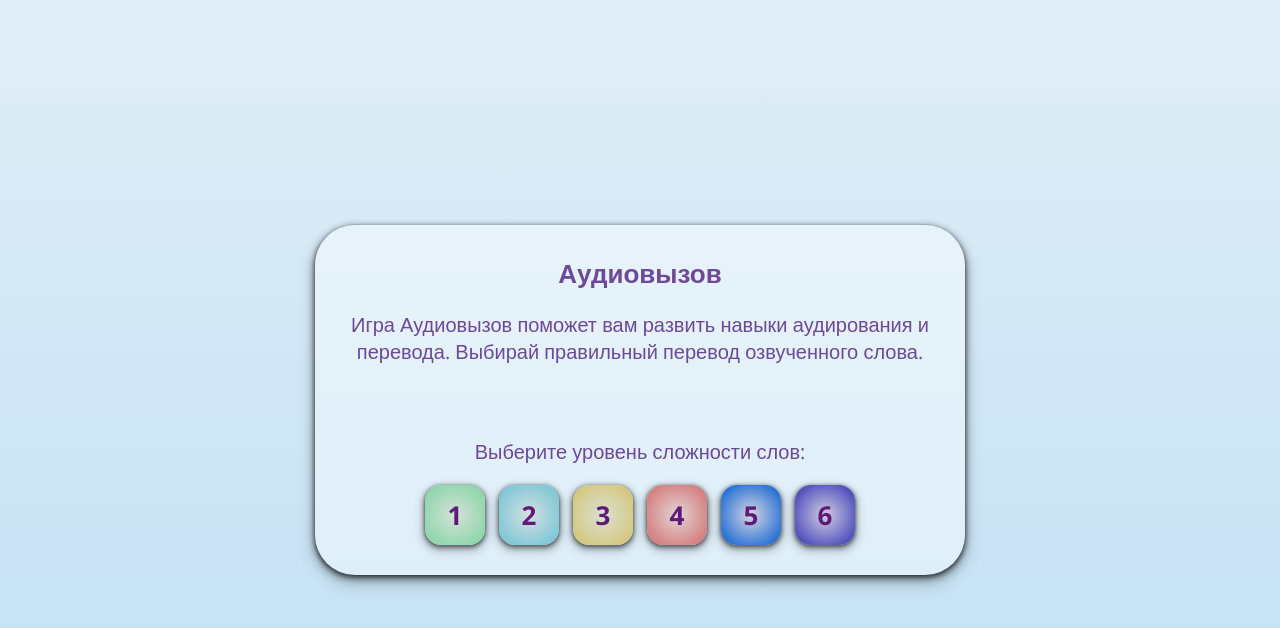
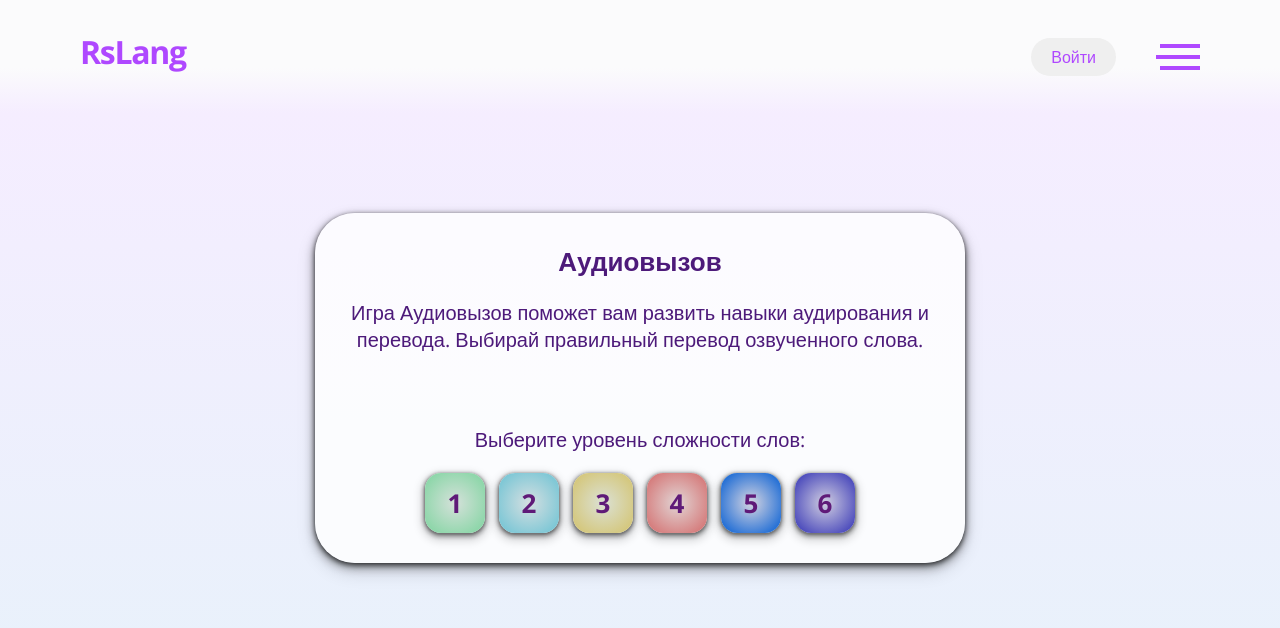
Before and after one commit to DnsYOUdnk/rslang, a React (Create React App) app in the folder rslang-app/: page /games/audiocall in a window 1280 px wide. Shown: the top 628 px of the page. Built offline with nearby package versions, Linux system fonts and the light colour scheme.

Commit message:
fix: edit game component styles

```diff
--- a/rslang-app/src/components/ButtonFullScreen/ButtonFullscreen.tsx
+++ b/rslang-app/src/components/ButtonFullScreen/ButtonFullscreen.tsx
@@ -6,7 +6,7 @@ import { Button } from '../Button/Button';
 import FullscreenIcon from '@mui/icons-material/Fullscreen';
 import CloseFullscreenIcon from '@mui/icons-material/CloseFullscreen';
 
-export const ButtonFullscreen = ({ audiocallPage, className, ...props }: ButtonFullscreenProps): JSX.Element => {
+export const ButtonFullscreen = ({ audiocallPage, className }: ButtonFullscreenProps): JSX.Element => {
   const [onFullscreen, setOnFullscreen] = useState(false);
 
   const handlerFullscreenChange = () => {
--- a/rslang-app/src/components/GameLoader/GameLoader.module.css
+++ b/rslang-app/src/components/GameLoader/GameLoader.module.css
@@ -1,3 +1,5 @@
 .game_loader {
   max-width: 180px;
+  display: flex;
+  height: 100%;
 }
--- a/rslang-app/src/components/GameModalWindow/GameModalWindow.module.css
+++ b/rslang-app/src/components/GameModalWindow/GameModalWindow.module.css
@@ -1,5 +1,5 @@
 .game_modal {
-  background-color: hsla(0,0%,100%,.4);
+  background-color: hsla(0,0%,100%,.8);
   padding: 30px;
   box-sizing: border-box;
   max-width: 650px;
@@ -8,7 +8,7 @@
   min-height: 350px;
   border-radius: 40px;
   text-align: center;
-  color: rgba(58, 1, 107, 0.7);
+  color: rgba(58, 1, 107, 0.9);
   display: flex;
   flex-direction: column;
   align-items: center;
--- /dev/null
+++ b/rslang-app/src/components/GameStatistic/GameStatistic.props.ts
@@ -0,0 +1,3 @@
+import { DetailedHTMLProps, HTMLAttributes } from 'react';
+
+export type GameStatisticProps = DetailedHTMLProps<HTMLAttributes<HTMLDivElement>, HTMLDivElement>;
--- /dev/null
+++ b/rslang-app/src/components/GameStatistic/GameStatistic.tsx
@@ -0,0 +1,7 @@
+import { GameStatisticProps } from './GameStatistic.props'
+
+export const GameStatistic = ({className, ...props}: GameStatisticProps): JSX.Element => {
+  return (
+    <>finish</>
+  )
+}
--- a/rslang-app/src/pages/GameWrapperPage/GameWrapperPage.module.css
+++ b/rslang-app/src/pages/GameWrapperPage/GameWrapperPage.module.css
@@ -1,8 +1,15 @@
+.game_header {
+  background: linear-gradient(var(--main-bg-color) 60%,var(--menu-bg-color));
+}
+
 .main {
-  height: 100vh;
-  background: linear-gradient(#e1eef7,#bfdff3);
+  height: calc(100vh - 113px);
+  background: linear-gradient(var(--menu-bg-color),#bfdff366);
   display: flex;
   flex-direction: column;
   align-items: center;
-  justify-content: center;
 }
+
+.modal_window {
+  margin-top: 100px;
+}
--- a/rslang-app/src/pages/GameWrapperPage/GameWrapperPage.tsx
+++ b/rslang-app/src/pages/GameWrapperPage/GameWrapperPage.tsx
@@ -8,6 +8,7 @@ import { LevelGroupWords } from '../../components/LevelGroupWords/LevelGroupWord
 import { useGetWords } from '../../customHooks/useGetWords';
 import { GameLoader } from '../../components/GameLoader/GameLoader';
 import { IWord } from '../../types/dataWordTypes';
+import { GameStatistic } from '../../components/GameStatistic/GameStatistic';
 
 export const GameWrapperPage = ({
   dataGame,
@@ -41,6 +42,7 @@ export const GameWrapperPage = ({
 
   return (
     <>
+      <Header className={cn(cl.game_header)}/>
       <main className={cn(className, cl.main)}>
         {
           (() => {
@@ -53,13 +55,15 @@ export const GameWrapperPage = ({
                 )
               } else {
                 return !onLoading ?
-                  <GameModalWindow dataGame={ dataGame }>
+                  <GameModalWindow className={cn(cl.modal_window)} dataGame={ dataGame }>
                     <LevelGroupWords levelHandler={levelHandler}/>
                   </GameModalWindow> :
                   <GameLoader/>
               }
             } else {
-              return <div>FINISH HIM</div>
+              return (
+                <GameStatistic/>
+              )
             }
           })()
         }
--- a/rslang-app/src/pages/Games/AudioCallPage/GameAudioCallPage.module.css
+++ b/rslang-app/src/pages/Games/AudioCallPage/GameAudioCallPage.module.css
@@ -2,11 +2,10 @@
   flex-grow: 1;
   align-self: flex-start;
   width: 100%;
-  padding: 30px 80px;
+  padding: 20px 80px;
   display: flex;
   flex-direction: column;
-  gap: 20px;
-  background: linear-gradient(#e1eef7,#bfdff3);
+  background: linear-gradient(var(--menu-bg-color),#bfdff366);
 }
 
 .countDown{
```
Also changed, not shown: rslang-app/src/components/GameStatistic/GameStatistic.module.css (added).
